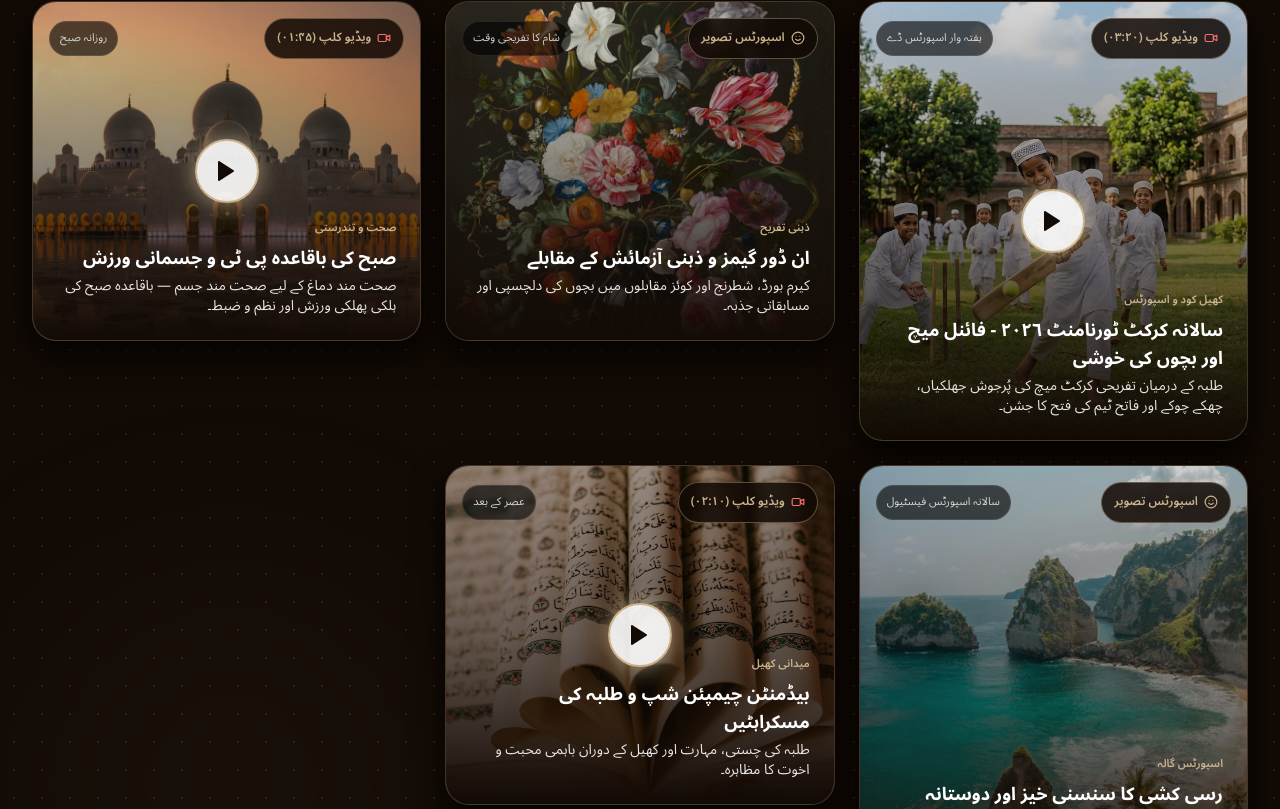
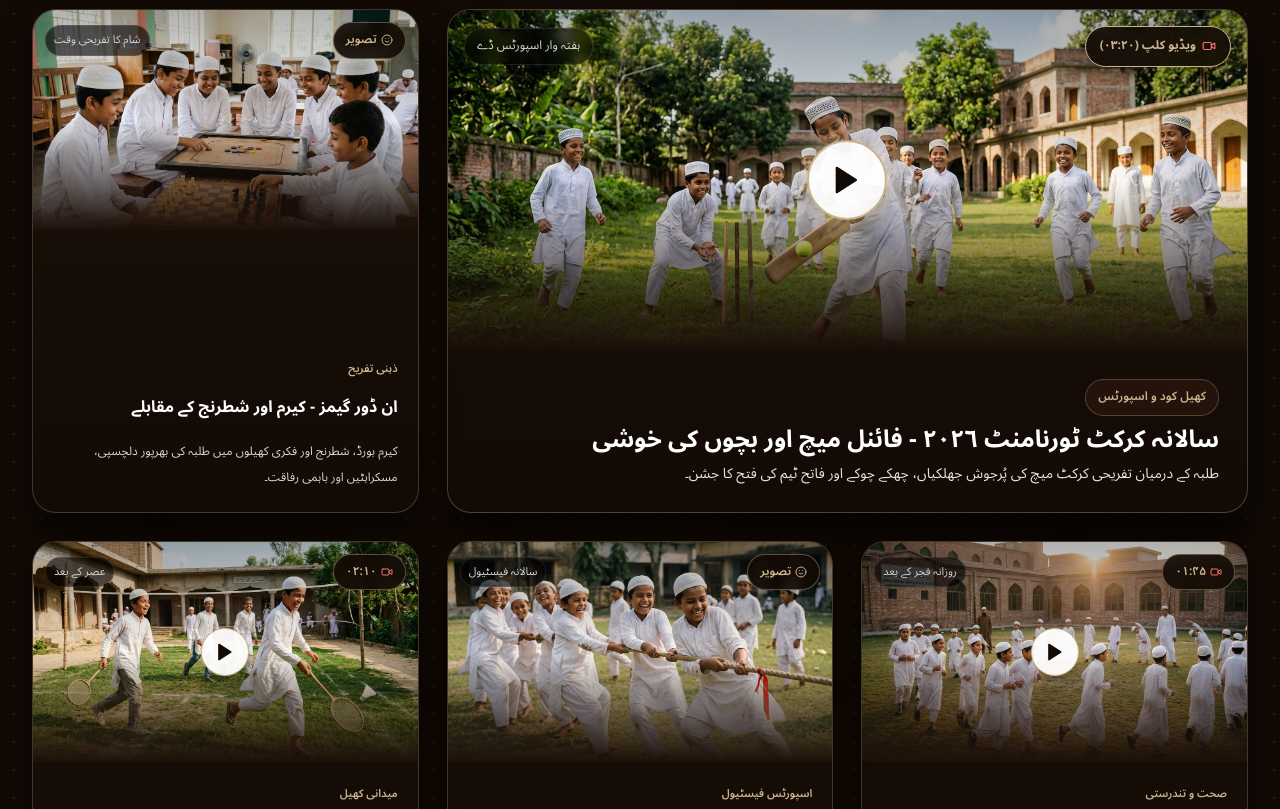
Before and after one commit to armanh148/madrasa-web, a Next.js app: page / in a window 1280 px wide. Shown: the part 5611-6420 px from the top of the page. Built offline with nearby package versions, Linux system fonts and the light colour scheme; a web font is replaced by a local one.

Commit message:
feat: add StudentActivitiesSection component to the gallery page

```diff
--- a/src/components/gallery/StudentActivitiesSection.tsx
+++ b/src/components/gallery/StudentActivitiesSection.tsx
@@ -2,7 +2,7 @@
 
 import React, { useState } from "react";
 import Image from "next/image";
-import { Trophy, Play, Video, Sparkles, Smile, Eye } from "lucide-react";
+import { Trophy, Play, Video, Sparkles, Smile, Eye, Activity } from "lucide-react";
 import MediaLightboxModal, { MediaItem } from "./MediaLightboxModal";
 
 export default function StudentActivitiesSection() {
@@ -22,57 +22,54 @@ export default function StudentActivitiesSection() {
     },
     {
       id: "indoor-games",
-      title: "ان ڈور گیمز و ذہنی آزمائش کے مقابلے",
+      title: "ان ڈور گیمز - کیرم اور شطرنج کے مقابلے",
       category: "ذہنی تفریح",
       type: "image",
-      imageUrl: "/images/layout/lattice-prayer.jpg",
+      imageUrl: "/images/gallery/indoor-games.jpg",
       date: "شام کا تفریحی وقت",
       location: "اسٹوڈنٹس ایکٹیویٹی روم",
-      description: "کیرم بورڈ، شطرنج اور کوئز مقابلوں میں بچوں کی دلچسپی اور مسابقاتی جذبہ۔",
+      description: "کیرم بورڈ، شطرنج اور فکری کھیلوں میں طلبہ کی بھرپور دلچسپی، مسکراہٹیں اور باہمی رفاقت۔",
     },
     {
       id: "morning-exercise",
-      title: "صبح کی باقاعدہ پی ٹی و جسمانی ورزش",
+      title: "صبح کی باقاعدہ پی ٹی اور جسمانی ورزش",
       category: "صحت و تندرستی",
       type: "video",
       videoDuration: "۰۱:۴۵",
-      imageUrl: "/images/layout/daily-prayer.jpg",
-      date: "روزانہ صبح",
-      location: "مرکزی کورٹ یارڈ",
-      description: "صحت مند دماغ کے لیے صحت مند جسم — باقاعدہ صبح کی ہلکی پھلکی ورزش اور نظم و ضبط۔",
+      imageUrl: "/images/gallery/exercise.jpg",
+      date: "روزانہ فجر کے بعد",
+      location: "مرکزی کورٹ یارڈ و گراؤنڈ",
+      description: "صحت مند دماغ کے لیے تندرست جسم — روزانہ صبح باقاعدہ اسٹریچنگ، جاگنگ اور نظم و ضبط۔",
     },
     {
       id: "tug-of-war",
       title: "رسی کشی کا سنسنی خیز اور دوستانہ مقابلہ",
-      category: "اسپورٹس گالہ",
+      category: "اسپورٹس فیسٹیول",
       type: "image",
-      imageUrl: "/images/layout/congregation.jpg",
-      date: "سالانہ اسپورٹس فیسٹیول",
+      imageUrl: "/images/gallery/tug-of-war.jpg",
+      date: "سالانہ فیسٹیول",
       location: "اوپن گراؤنڈ",
-      description: "مختلف درجات کے طلبہ کے درمیان زور آزمائی اور ٹیم ورک کا دلکش منظر۔",
+      description: "مختلف کلاسوں کے طلبہ کے درمیان زور آزمائی، اجتماعی ٹیم ورک اور بچوں کی پرلطف ہنسی۔",
     },
     {
       id: "friendly-badminton",
-      title: "بیڈمنٹن چیمپئن شپ و طلبہ کی مسکراہٹیں",
+      title: "بیڈمنٹن چیمپئن شپ اور طلبہ کی مسکراہٹیں",
       category: "میدانی کھیل",
       type: "video",
       videoDuration: "۰۲:۱۰",
-      imageUrl: "/images/layout/quran-study.jpg",
+      imageUrl: "/images/gallery/badminton.jpg",
       date: "عصر کے بعد",
       location: "بیڈمنٹن کورٹ",
-      description: "طلبہ کی چستی، مہارت اور کھیل کے دوران باہمی محبت و اخوت کا مظاہرہ۔",
+      description: "طلبہ کی چستی، مہارت اور کھیل کے دوران باہمی محبت، اخوت اور اسپورٹس مین اسپرٹ کا مظاہرہ۔",
     },
   ];
 
   return (
-    <section id="student-activities" className="py-20 sm:py-28 bg-[#120A05] islamic-dark-pattern relative overflow-hidden" dir="rtl">
-      {/* Ambient Radial */}
-      <div className="absolute bottom-10 left-10 w-96 h-96 bg-[#C9B38D]/5 rounded-full blur-[130px] pointer-events-none" />
+    <section id="student-activities" className="py-20 sm:py-28 bg-[#140B06] islamic-dark-pattern relative overflow-hidden" dir="rtl">
+      <div className="absolute top-1/3 left-1/4 w-[600px] h-[350px] bg-[#C9B38D]/5 rounded-full blur-[140px] pointer-events-none" />
 
       <div className="w-full max-w-[1500px] mx-auto px-4 sm:px-8 relative z-10">
-
-        {/* Section Header */}
-        <div className="text-center max-w-4xl mx-auto mb-10 sm:mb-14">
+        <div className="text-center max-w-4xl mx-auto mb-12 sm:mb-16">
           <div className="inline-flex items-center gap-2 px-5 py-2 rounded-full bg-[#1A0E08]/90 border border-[#C9B38D]/40 text-[#C9B38D] text-xs sm:text-sm font-semibold backdrop-blur-md shadow-sm">
             <Trophy className="w-4 h-4 text-[#C9B38D]" />
             <span className="font-urdu">نشاط و جسمانی صحت</span>
@@ -89,78 +86,117 @@ export default function StudentActivitiesSection() {
           </p>
         </div>
 
-        {/* Masonry / Staggered Gallery Grid (Section 3) */}
-        <div className="grid grid-cols-1 md:grid-cols-2 lg:grid-cols-3 gap-6 items-start">
-          {activities.map((item, idx) => {
-            // Staggered heights for masonry feel
-            const isLarge = idx === 0 || idx === 3;
-            return (
+        <div className="grid grid-cols-1 md:grid-cols-2 lg:grid-cols-3 gap-6 sm:gap-7">
+          <div
+            onClick={() => setSelectedMedia(activities[0])}
+            className="md:col-span-2 lg:col-span-2 group rounded-3xl overflow-hidden bg-gradient-to-b from-[#1E110A] to-[#120A05] border border-[#C9B38D]/30 hover:border-[#C9B38D] shadow-[0_20px_45px_rgba(0,0,0,0.8)] hover:shadow-[0_25px_55px_rgba(201,179,141,0.35)] transition-all duration-500 cursor-pointer flex flex-col justify-between"
+          >
+            <div className="relative w-full h-[260px] sm:h-[340px] overflow-hidden bg-[#0A0503]">
+              <Image
+                src={activities[0].imageUrl}
+                alt={activities[0].title}
+                fill
+                className="object-cover group-hover:scale-105 transition-transform duration-700"
+                sizes="(max-width: 1024px) 100vw, 66vw"
+              />
+              <div className="absolute inset-0 bg-gradient-to-t from-[#1A0E08] via-transparent to-black/30" />
+
+              <div className="absolute top-4 right-4 left-4 flex items-center justify-between z-10">
+                <span className="inline-flex items-center gap-1.5 px-3.5 py-1.5 rounded-full bg-[#120A05]/90 border border-[#C9B38D] text-xs font-urdu font-bold text-[#C9B38D] backdrop-blur-md shadow-lg">
+                  <Video className="w-3.5 h-3.5 text-red-400" />
+                  <span>ویڈیو کلپ ({activities[0].videoDuration})</span>
+                </span>
+                <span className="px-3 py-1 rounded-full bg-black/60 text-xs font-urdu text-stone-300 border border-white/10 backdrop-blur-sm">
+                  {activities[0].date}
+                </span>
+              </div>
+
+              <div className="absolute inset-0 flex items-center justify-center z-10">
+                <div className="w-16 h-16 sm:w-20 sm:h-20 rounded-full bg-white/95 text-[#120A05] border-2 border-[#C9B38D] flex items-center justify-center shadow-[0_0_30px_rgba(201,179,141,0.9)] group-hover:scale-115 transition-transform duration-300">
+                  <Play className="w-7 h-7 sm:w-8 sm:h-8 fill-[#120A05] text-[#120A05] mr-1" />
+                </div>
+              </div>
+            </div>
+
+            <div className="p-6 sm:p-7 text-right">
+              <span className="inline-block text-xs font-urdu font-semibold text-[#C9B38D] bg-[#24130A] px-3 py-1 rounded-full border border-[#C9B38D]/30 mb-2">
+                {activities[0].category}
+              </span>
+              <h3 className="font-urdu font-bold text-white text-xl sm:text-2xl leading-[1.8] group-hover:text-[#D9C7A7] transition-colors">
+                {activities[0].title}
+              </h3>
+              <p className="font-urdu text-xs sm:text-sm text-stone-200 mt-2 leading-[2.2]">
+                {activities[0].description}
+              </p>
+            </div>
+          </div>
+
+          {activities.slice(1).map((item) => (
             <div
               key={item.id}
               onClick={() => setSelectedMedia(item)}
-                className={`group relative rounded-3xl overflow-hidden bg-gradient-to-b from-[#1E110A] to-[#120A05] border border-[#C9B38D]/25 hover:border-[#C9B38D] shadow-[0_15px_35px_rgba(0,0,0,0.8)] hover:shadow-[0_20px_45px_rgba(201,179,141,0.3)] transition-all duration-500 hover:-translate-y-2 cursor-pointer flex flex-col justify-end ${
-                  isLarge ? "min-h-[380px] sm:min-h-[440px]" : "min-h-[290px] sm:min-h-[340px]"
-                }`}
+              className="group rounded-3xl overflow-hidden bg-gradient-to-b from-[#1C1009] to-[#120A05] border border-[#C9B38D]/25 hover:border-[#C9B38D] shadow-[0_15px_35px_rgba(0,0,0,0.7)] hover:shadow-[0_20px_45px_rgba(201,179,141,0.3)] transition-all duration-500 cursor-pointer flex flex-col justify-between"
             >
-                {/* Background Image */}
+              <div className="relative w-full h-[200px] sm:h-[220px] overflow-hidden bg-[#0A0503]">
                 <Image
                   src={item.imageUrl}
                   alt={item.title}
                   fill
-                  className="object-cover group-hover:scale-105 transition-transform duration-700 filter brightness-[0.85]"
+                  className="object-cover group-hover:scale-105 transition-transform duration-500"
                   sizes="(max-width: 768px) 100vw, (max-width: 1200px) 50vw, 33vw"
                 />
-                <div className="absolute inset-0 bg-gradient-to-t from-[#120A05] via-[#120A05]/40 to-transparent" />
+                <div className="absolute inset-0 bg-gradient-to-t from-[#1C1009] via-transparent to-black/30" />
 
-                {/* Top Badge */}
-                <div className="absolute top-4 right-4 left-4 flex items-center justify-between z-10">
-                  <span className="inline-flex items-center gap-1.5 px-3 py-1.5 rounded-full bg-[#120A05]/85 border border-[#C9B38D]/40 text-xs font-urdu font-semibold text-[#C9B38D] backdrop-blur-sm">
+                <div className="absolute top-3 right-3 left-3 flex items-center justify-between z-10">
+                  <span className="inline-flex items-center gap-1 px-3 py-1 rounded-full bg-[#120A05]/90 border border-[#C9B38D]/40 text-xs font-urdu font-semibold text-[#C9B38D] backdrop-blur-sm">
                     {item.type === "video" ? (
                       <>
-                        <Video className="w-3.5 h-3.5 text-red-400" />
-                        <span>ویڈیو کلپ ({item.videoDuration})</span>
+                        <Video className="w-3 h-3 text-red-400" />
+                        <span>{item.videoDuration}</span>
                       </>
                     ) : (
                       <>
-                        <Smile className="w-3.5 h-3.5 text-[#C9B38D]" />
-                        <span>اسپورٹس تصویر</span>
+                        <Smile className="w-3 h-3 text-[#C9B38D]" />
+                        <span>تصویر</span>
                       </>
                     )}
                   </span>
-                  <span className="text-[11px] font-urdu text-stone-300 bg-black/60 px-2.5 py-1 rounded-full border border-white/10">
+                  <span className="text-[11px] font-urdu text-stone-300 bg-black/60 px-2 py-0.5 rounded-full border border-white/10">
                     {item.date}
                   </span>
                 </div>
 
-                {/* Video Play Icon Overlay */}
-                {item.type === "video" && (
-                  <div className="absolute inset-0 flex items-center justify-center z-10 pointer-events-none">
-                    <div className="w-14 h-14 sm:w-16 sm:h-16 rounded-full bg-white/90 text-[#120A05] border-2 border-[#C9B38D] flex items-center justify-center shadow-[0_0_25px_rgba(201,179,141,0.8)] group-hover:scale-115 transition-transform duration-300">
-                      <Play className="w-6 h-6 fill-[#120A05] text-[#120A05] mr-1" />
+                {item.type === "video" ? (
+                  <div className="absolute inset-0 flex items-center justify-center z-10">
+                    <div className="w-12 h-12 rounded-full bg-white/95 text-[#120A05] border border-[#C9B38D] flex items-center justify-center shadow-lg group-hover:scale-115 transition-transform">
+                      <Play className="w-5 h-5 fill-[#120A05] text-[#120A05] mr-0.5" />
                     </div>
                   </div>
+                ) : (
+                  <div className="absolute inset-0 flex items-center justify-center opacity-0 group-hover:opacity-100 transition-opacity duration-300 backdrop-blur-[1px]">
+                    <span className="w-10 h-10 rounded-full bg-white text-[#120A05] border border-[#C9B38D] flex items-center justify-center shadow-lg">
+                      <Eye className="w-5 h-5 text-[#8C6D3F]" />
+                    </span>
+                  </div>
                 )}
+              </div>
 
-                {/* Bottom Content Card */}
-                <div className="relative z-10 p-5 sm:p-6 text-right">
+              <div className="p-5 text-right">
                 <span className="text-[11px] font-urdu font-semibold text-[#C9B38D] block mb-1">
                   {item.category}
                 </span>
-                  <h3 className="font-urdu font-bold text-white text-base sm:text-lg leading-[1.8] group-hover:text-[#D9C7A7] transition-colors">
+                <h4 className="font-urdu font-bold text-white text-base leading-[1.8] group-hover:text-[#D9C7A7] transition-colors min-h-[46px] flex items-center">
                   {item.title}
-                  </h3>
-                  <p className="font-urdu text-xs sm:text-sm text-stone-200 mt-1 leading-[2.2] line-clamp-2">
+                </h4>
+                <p className="font-urdu text-xs text-stone-300 mt-2 leading-[2.0] line-clamp-2">
                   {item.description}
                 </p>
               </div>
             </div>
-            );
-          })}
+          ))}
+        </div>
       </div>
 
-      </div>
-
-      {/* Lightbox Modal */}
       <MediaLightboxModal
         item={selectedMedia}
         onClose={() => setSelectedMedia(null)}
```
Lines whose indentation alone changed are shown as unchanged.
